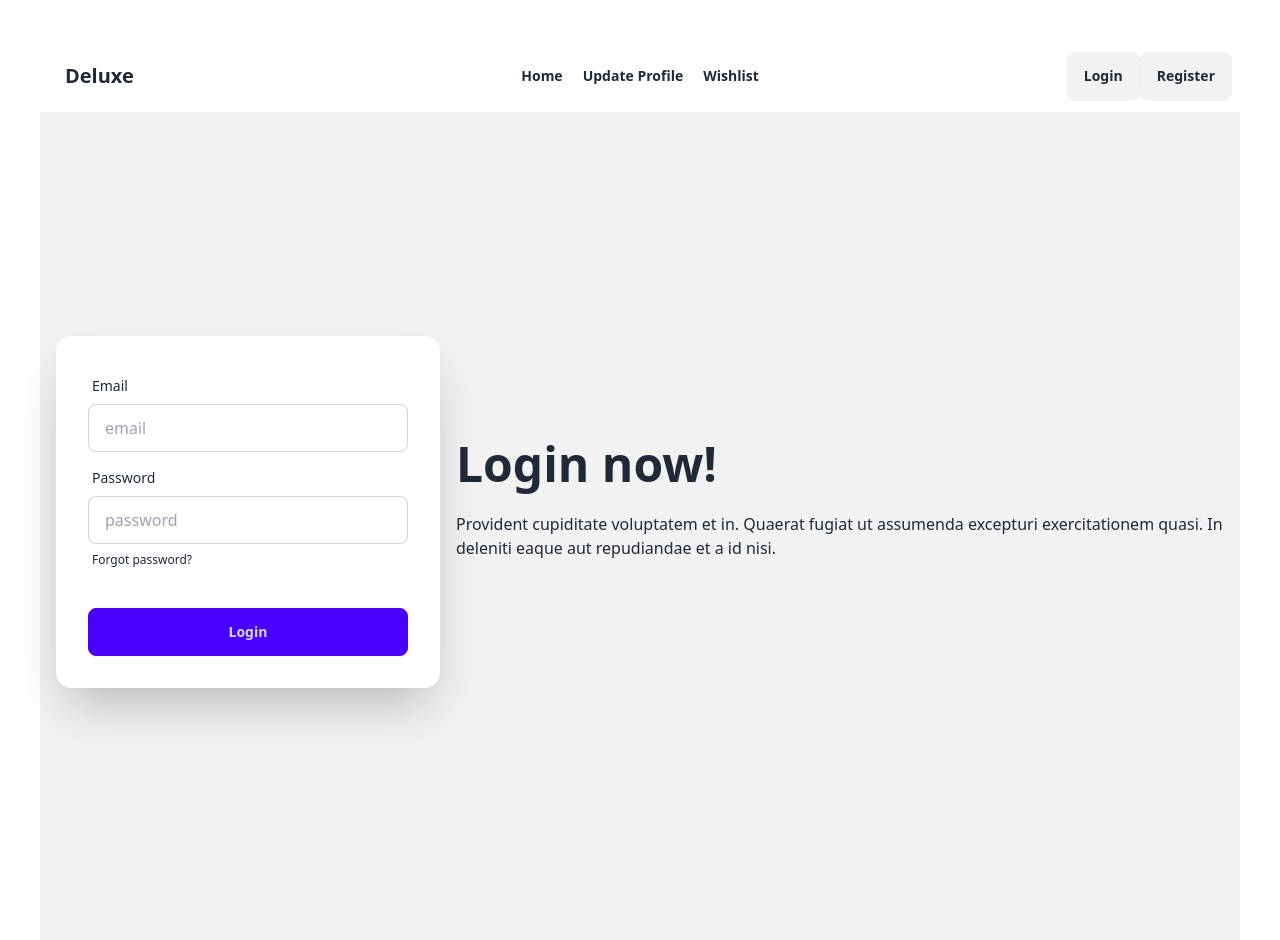
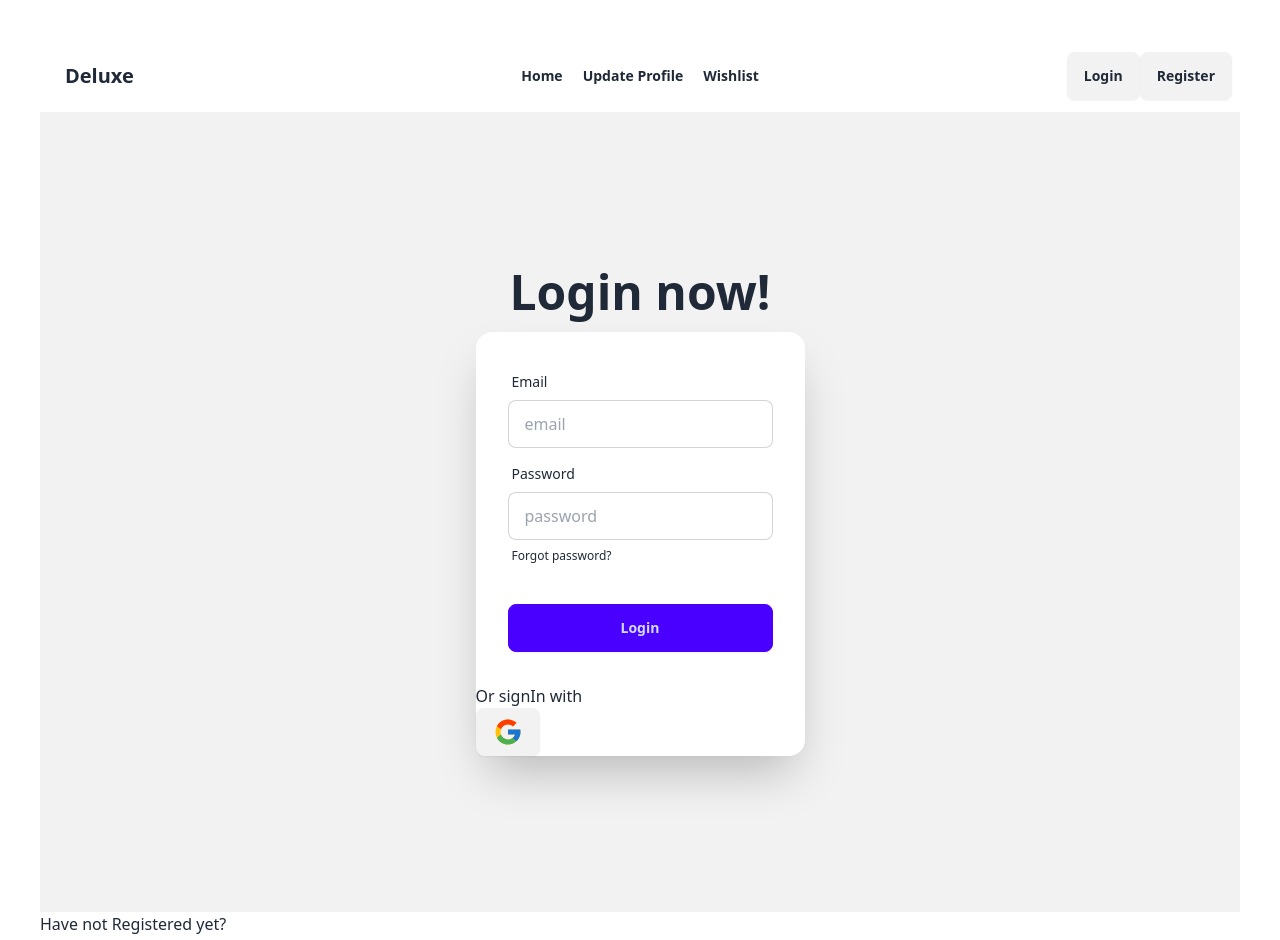
Before and after one commit to OMI786I/Assignment-9-reset, a React (Vite) app in the folder assignment-9/: page /login in a window 1280 px wide. Shown: the top 940 px of the page. Built offline with nearby package versions, Linux system fonts and the light colour scheme; no server answers.

Commit message:
added google signin

```diff
--- a/assignment-9/src/Components/AuthProvider.jsx
+++ b/assignment-9/src/Components/AuthProvider.jsx
@@ -1,9 +1,11 @@
 import { createContext, useEffect, useState } from "react";
 import {
+  GoogleAuthProvider,
   createUserWithEmailAndPassword,
   getAuth,
   onAuthStateChanged,
   signInWithEmailAndPassword,
+  signInWithPopup,
   signOut,
 } from "firebase/auth";
 import app from "./firebase.config";
@@ -24,7 +26,10 @@ const AuthProvider = ({ children }) => {
     setLoading(true);
     return signInWithEmailAndPassword(auth, email, password);
   };
-
+  const googleProvider = new GoogleAuthProvider();
+  const googleSignIn = (value) => {
+    return signInWithPopup(auth, googleProvider);
+  };
   const logout = () => {
     setLoading(true);
     return signOut(auth);
@@ -46,6 +51,7 @@ const AuthProvider = ({ children }) => {
     loading,
     logout,
     signIn,
+    googleSignIn,
   };
 
   return (
--- a/assignment-9/src/Components/Login.jsx
+++ b/assignment-9/src/Components/Login.jsx
@@ -1,13 +1,22 @@
 import { useContext } from "react";
 import { AuthContext } from "./AuthProvider";
-import { useLocation, useNavigate } from "react-router-dom";
+import { Link, useLocation, useNavigate } from "react-router-dom";
 import DocumentTitle from "./DocumentTitle";
-
+import { FcGoogle } from "react-icons/fc";
 const Login = () => {
   DocumentTitle("Deluxe | Login");
   const { signIn } = useContext(AuthContext);
+  const { googleSignIn } = useContext(AuthContext);
   const location = useLocation();
   const navigate = useNavigate();
+
+  const handleGoogle = () => {
+    googleSignIn().then((result) => {
+      console.log(result.user);
+      navigate(location?.state ? location.state : "/");
+    });
+  };
+
   const handleSignIn = (e) => {
     e.preventDefault();
     console.log(e.currentTarget);
@@ -27,14 +36,9 @@ const Login = () => {
   return (
     <div>
       <div className="hero min-h-screen bg-base-200">
-        <div className="hero-content flex-col lg:flex-row-reverse">
+        <div className="hero-content flex-col">
           <div className="text-center lg:text-left">
             <h1 className="text-5xl font-bold">Login now!</h1>
-            <p className="py-6">
-              Provident cupiditate voluptatem et in. Quaerat fugiat ut assumenda
-              excepturi exercitationem quasi. In deleniti eaque aut repudiandae
-              et a id nisi.
-            </p>
           </div>
           <div className="card shrink-0 w-full max-w-sm shadow-2xl bg-base-100">
             <form className="card-body" onSubmit={handleSignIn}>
@@ -71,9 +75,19 @@ const Login = () => {
                 <button className="btn btn-primary">Login</button>
               </div>
             </form>
+            <p>Or signIn with</p>
+            <div className="flex">
+              <button className="btn" onClick={handleGoogle}>
+                <FcGoogle className="text-3xl" />
+              </button>
+            </div>
           </div>
         </div>
       </div>
+      <p>Have not Registered yet?</p>
+      <Link to="/register">
+        <span className="text-green-800 font-bold"> Register NOW!</span>
+      </Link>
     </div>
   );
 };
--- a/assignment-9/src/Components/Register.jsx
+++ b/assignment-9/src/Components/Register.jsx
@@ -1,4 +1,4 @@
-import { useContext, useState } from "react";
+import { useContext } from "react";
 import { AuthContext } from "./AuthProvider";
 import { updateProfile } from "firebase/auth";
 import DocumentTitle from "./DocumentTitle";
@@ -6,7 +6,6 @@ import DocumentTitle from "./DocumentTitle";
 import toast, { Toaster } from "react-hot-toast";
 
 const Register = () => {
-  const [error, setError] = useState("");
   DocumentTitle("Deluxe | Register");
   const { createUser } = useContext(AuthContext);
 
@@ -41,7 +40,6 @@ const Register = () => {
           displayName: name,
           photoURL: photo,
         });
-        setError("");
       })
       .catch((error) => {
         console.log(error);
@@ -52,14 +50,9 @@ const Register = () => {
     <div>
       <Toaster />
       <div className="hero min-h-screen bg-base-200">
-        <div className="hero-content flex-col lg:flex-row-reverse">
+        <div className="hero-content flex-col">
           <div className="text-center lg:text-left">
-            <h1 className="text-5xl font-bold">Login now!</h1>
-            <p className="py-6">
-              Provident cupiditate voluptatem et in. Quaerat fugiat ut assumenda
-              excepturi exercitationem quasi. In deleniti eaque aut repudiandae
-              et a id nisi.
-            </p>
+            <h1 className="text-5xl font-bold mb-3">Register now!</h1>
           </div>
           <div className="card shrink-0 w-full max-w-sm shadow-2xl bg-base-100">
             <form className="card-body" onSubmit={handleRegitser}>
```
